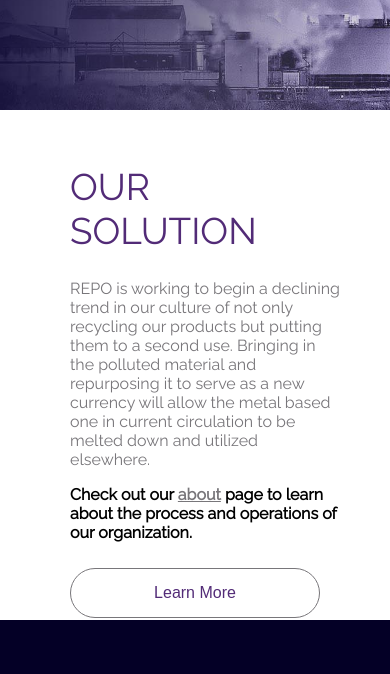
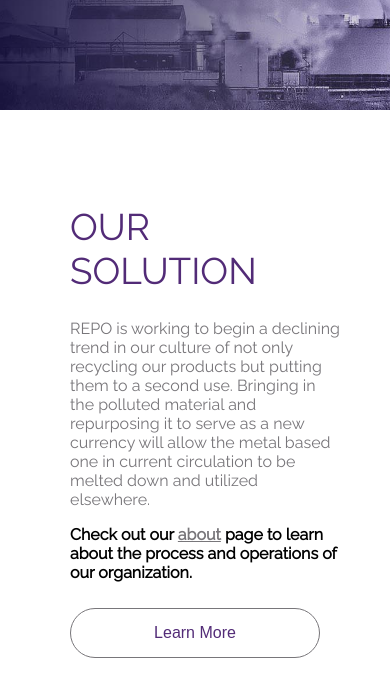
Before and after one commit to ggerstm1/Repo-Coin, a plain HTML site: page index.html in a window 390 px wide. Shown: the part 1410-2084 px from the top of the page. Drawn offline with Linux system fonts and the light colour scheme.

Commit message:
Add files via upload

```diff
--- a/css/small.css
+++ b/css/small.css
@@ -13,6 +13,7 @@
   margin:auto;
   display:block;
 }
+
 	nav {
 		display:block;
 		background-color:#040027;
@@ -113,10 +114,10 @@
   .maininfo_thirdsection {
     background-color: white;
     background-image: none;
-    padding-top:55px;
+    padding-top:95px;
     padding-bottom:70px;
     padding-right:50px;
-    height:510px;
+    height:600px;
     overflow: hidden;
   }
 
```
